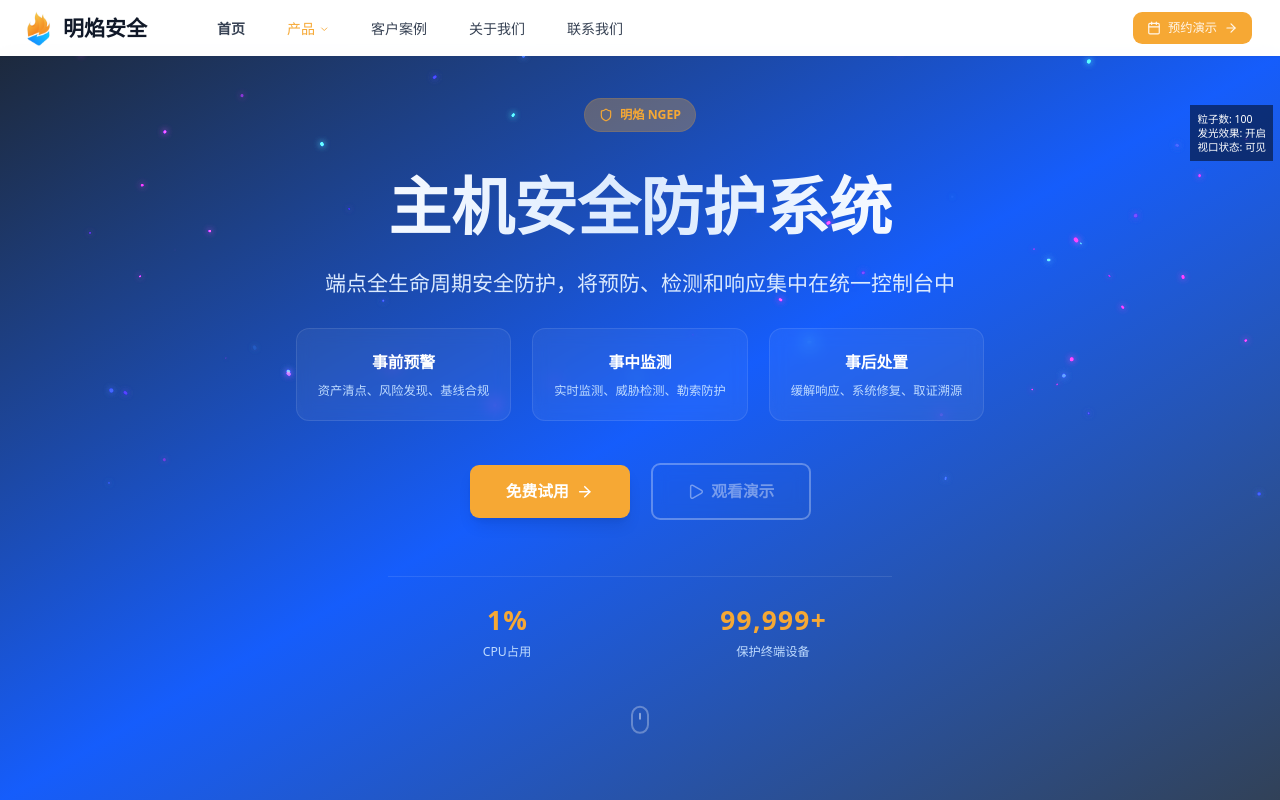
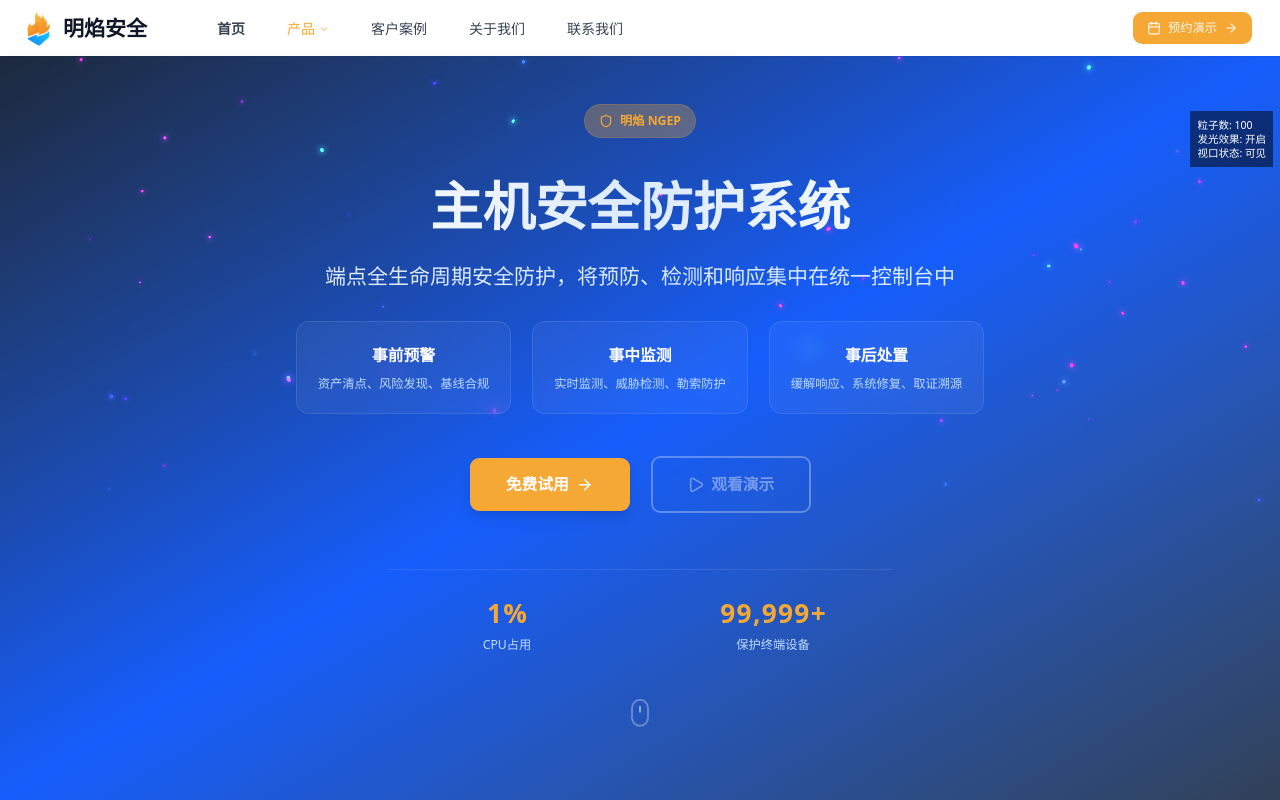
Before and after one commit to Shadowzzh/freshld, a Next.js app: page /products/ngep in a window 1280 px wide. Shown: the top 800 px of the page. Built offline with nearby package versions, Linux system fonts and the light colour scheme.

Commit message:
feat: 增强 NGEPHero 组件样式，并推荐 prettier 插件
- 更新 .vscode/extensions.json，添加 prettier-vscode 插件推荐。
- 调整 NGEPHero.tsx 中标题文字大小，并移除不必要的内边距。

```diff
--- a/src/components/ngep/NGEPHero.tsx
+++ b/src/components/ngep/NGEPHero.tsx
@@ -70,11 +70,10 @@
           transition={{ duration: 0.8, delay: 0.4 }}
           viewport={{ once: true }}
           className={cn(
-            'text-3xl sm:text-4xl md:text-5xl lg:text-6xl xl:text-7xl font-bold',
-            'mb-4 sm:mb-6 leading-tight',
+            'text-4xl md:text-5xl lg:text-6xl font-bold',
+            'mb-6 leading-tight',
             'bg-gradient-to-r from-white via-blue-100 to-white',
             'bg-clip-text text-transparent',
-            'px-2 sm:px-0',
           )}
         >
           主机安全防护系统
```
